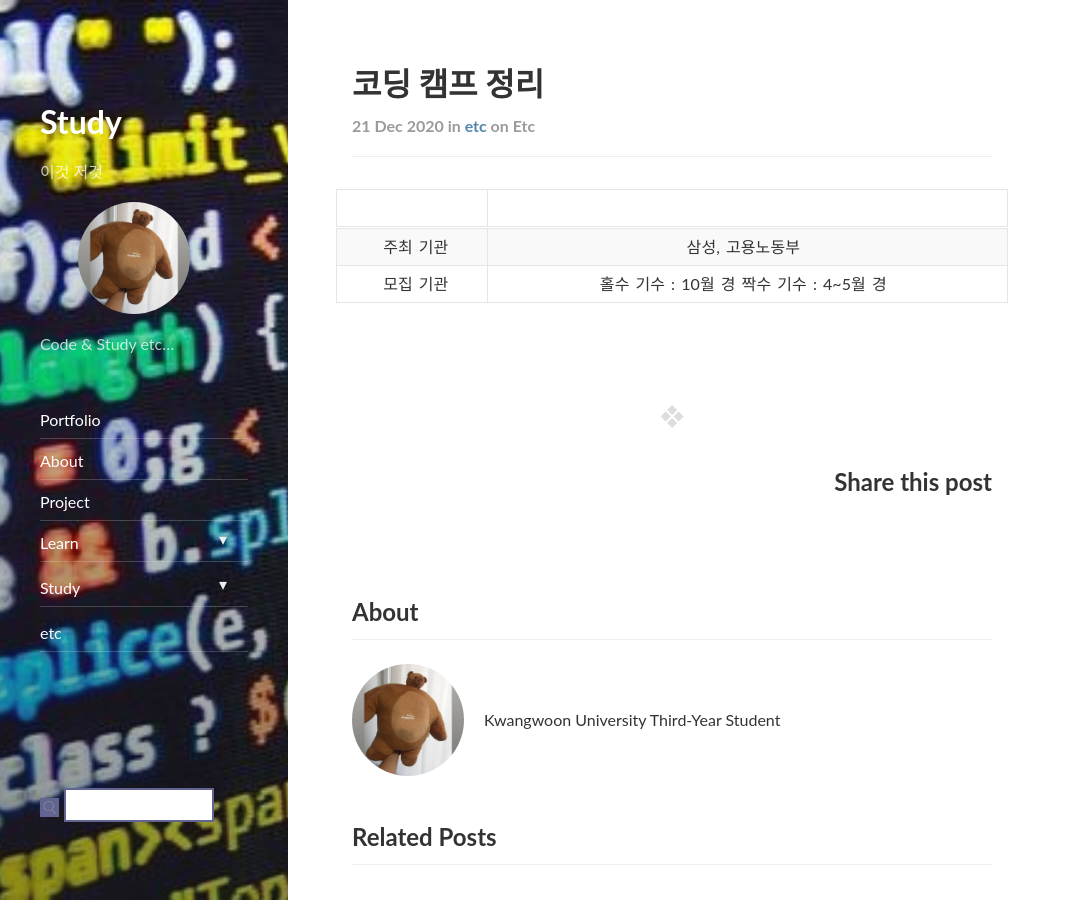
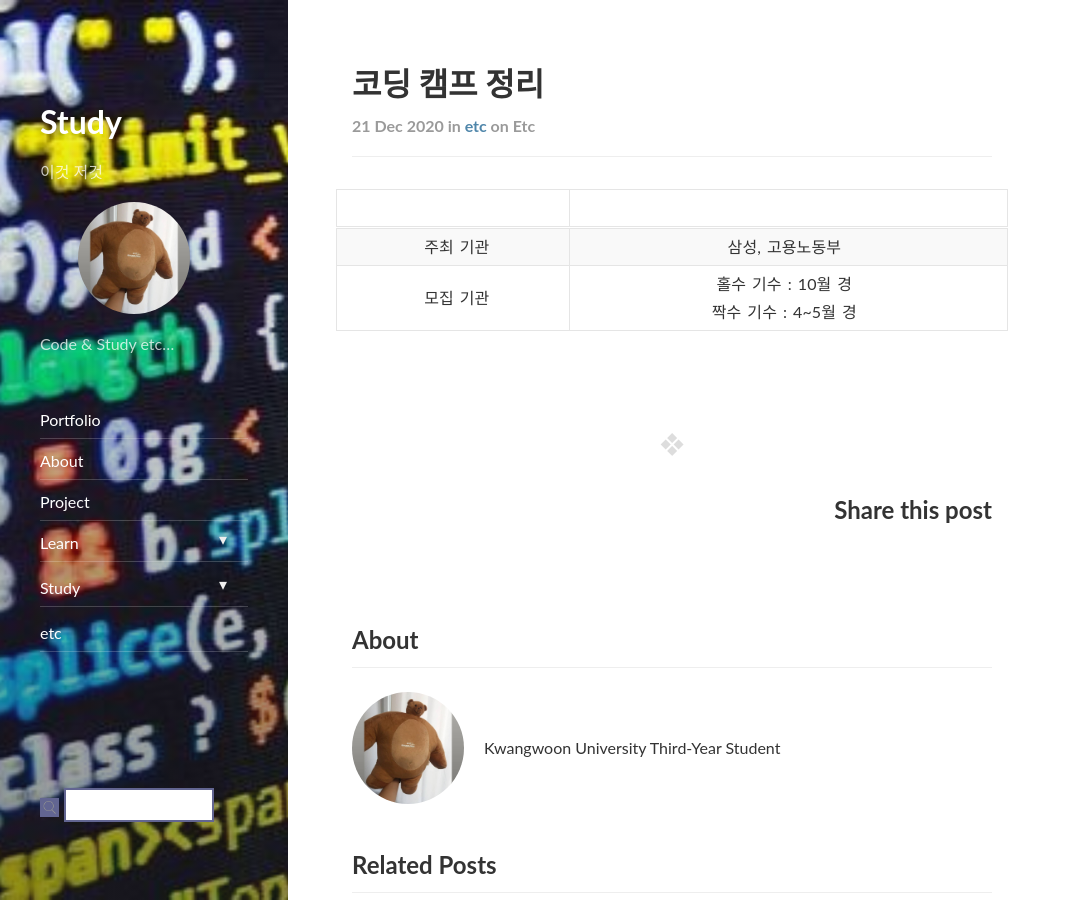
Before and after one commit to ekgus2222/ekgus2222.github.io, a Jekyll site: the page built from _posts/etc/2020-12-21-setting-start.md, in a window 1280 px wide and 900 px high. Shown: the whole window, without its empty margins (0-1071 px from the left). Built offline with Jekyll 4.4.1, drawn with Linux system fonts in a browser that asks for light colours; nearby versions of some CDN libraries; comment, search, counter and statistics services are not loaded.

```diff
--- a/_posts/etc/2020-12-21-setting-start.md
+++ b/_posts/etc/2020-12-21-setting-start.md
@@ -12,4 +12,4 @@ comments: true
 |  |  |
 |:--------:|:--------:|
 | 주최 기관 | 삼성, 고용노동부 |
-| 모집 기관 | 홀수 기수 : 10월 경  짝수 기수 : 4~5월 경|
+| 모집 기관 | 홀수 기수 : 10월 경<br>  짝수 기수 : 4~5월 경|
```
